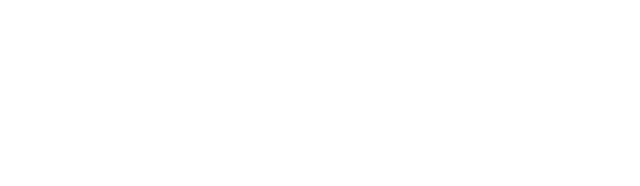
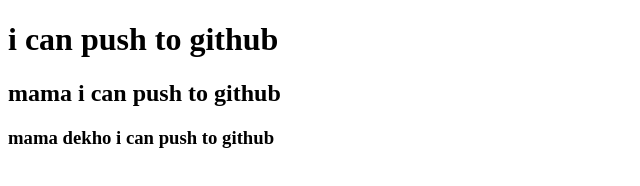
Before and after one commit to naimulnaim1/my-third-repo, a plain HTML site: page index.html in a window 1280 px wide. Shown: the whole page, without its empty margins (0-640 px from the left). Drawn offline with Linux system fonts and the light colour scheme.

Commit message:
added header

```diff
--- a/index.html
+++ b/index.html
@@ -7,6 +7,10 @@
     <title>my first github repo</title>
 </head>
 <body>
+    <h1>i can push to github</h1>
+    <h2>mama i can push to github</h2>
+    <h3>mama dekho i can push to github</h3>
 
 </body>
+</body>
 </html>
```
